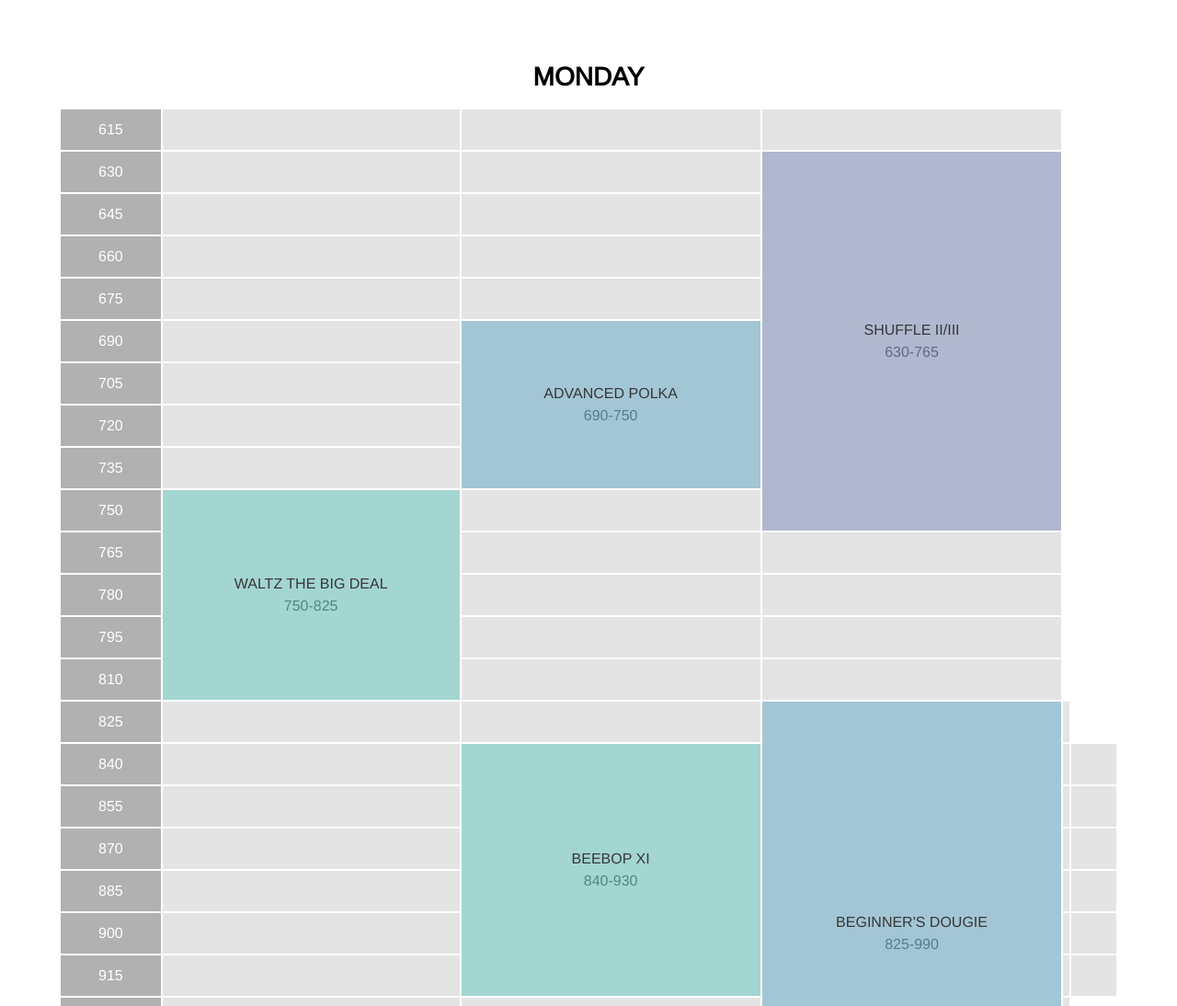
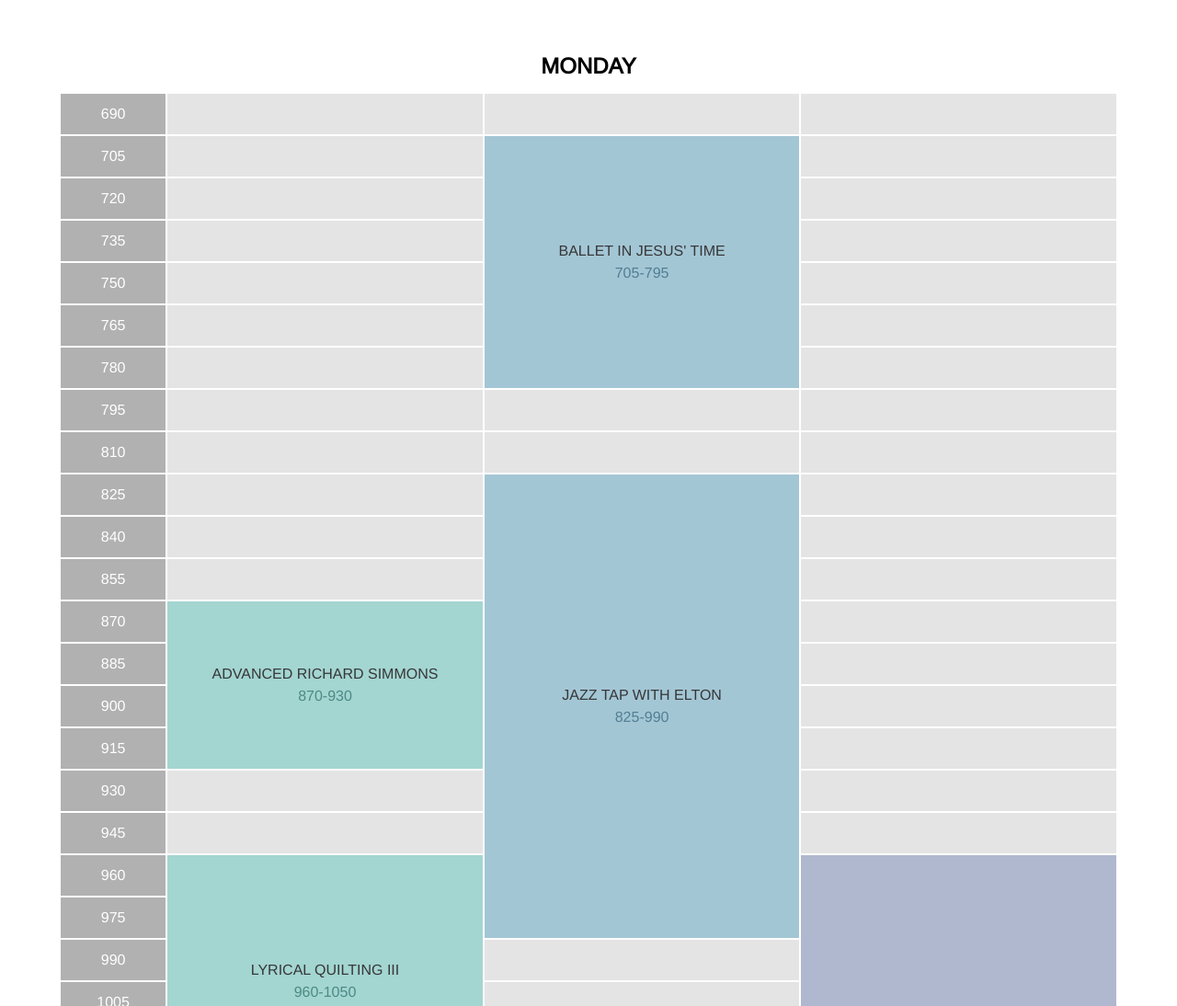
Before and after one commit to fellowshipbiblechurch/fsd-schedule, a website: page public/index.html in a window 1280 px wide. Shown: the top 1094 px of the page at 92% size. Drawn offline with nearby package versions, Linux system fonts and the light colour scheme.

Commit message:
Finally working

```diff
--- a/public/js/app.js
+++ b/public/js/app.js
@@ -61,23 +61,25 @@ var buildEmptyRow = function(type, day, indexCells, classCells) {
 
 
 // create the studio class cells
-var createClassCells = function(classes, currentTime) {
+var createClassCell = function(currentTime, studioArray) {
 
-	// initialize empty cell content
-	var cellHTML = '';
+	// initialize cell as empty
+	var isEmpty = true,
+			cellHTML;
 
-	for (var i=0; i < classes.length; i++) {
+	for (var i=0; i < studioArray.length; i++) {
 
-		var studio = classes[i].studio.toLowerCase(),
-				title = classes[i].title,
-				link = classes[i].link,
-				timeAlpha = classes[i].alphaMinutesFull(),
-				timeOmega = classes[i].omegaMinutesFull(),
-				duration = classes[i].duration();
+		var studio = studioArray[i].studio.toLowerCase(),
+				title = studioArray[i].title,
+				link = studioArray[i].link,
+				timeAlpha = studioArray[i].alphaMinutesFull(),
+				timeOmega = studioArray[i].omegaMinutesFull(),
+				duration = studioArray[i].duration();
 
-		if (timeAlpha === currentTime) {
+		if(timeAlpha == currentTime) {
+			isEmpty = false;
 
-			cellHTML += '<td class="cell__class cell__class--studio-' + studio + '" rowspan=' + duration + '>';
+			cellHTML = '<td class="cell__class cell__class--studio-' + studio + '" rowspan=' + duration + '>';
 			cellHTML += '<a href="' + link + '">';
 			cellHTML += '<span class="class__title">' + title + '</span>';
 			cellHTML += '<span class="class__times">' + timeAlpha + '-' + timeOmega + '</span>';
@@ -86,40 +88,45 @@ var createClassCells = function(classes, currentTime) {
 			break;
 
 		} else if (timeAlpha < currentTime && timeOmega > currentTime) {
+			isEmpty = false;
 			break;
-		} else {
-			cellHTML = '<td class="cell--blank">&nbsp;</td>';
 		}
 	}
+
+	if(isEmpty) {
+		cellHTML = '<td class="cell--blank">&nbsp;</td>';
+	}
+
 	return cellHTML;
 }
 
 
+// Loop through number of rows in given day, creating cells
 var buildSchedule = function(day) {
-
-	buildEmptyRow("alpha", day, 1, 3);
 
 	// initialize empty row content
 	var rowHTML	= '';
 
-	for (var i=1; i < howManyRows(day); i++) {
-
+	for (var i=0; i < howManyRows(day); i++) {
 		var indexTime = getScheduleAlphaTime(day) + 15*i;
 
 		rowHTML += '<tr>';
 		rowHTML += '<td class="cell__index">' + indexTime + '</td>';
-		rowHTML += createClassCells(studioA, indexTime);
-		rowHTML += createClassCells(studioB, indexTime);
-		rowHTML += createClassCells(studioC, indexTime);
+		rowHTML += createClassCell(indexTime, studioA);
+		rowHTML += createClassCell(indexTime, studioB);
+		rowHTML += createClassCell(indexTime, studioC);
 		rowHTML += '</tr>';
+// 	console.log(rowHTML);
 	}
 
-	$('.schedule__body').append(rowHTML);
-
-	buildEmptyRow("omega", day, 1, 3);
-
+	$('.schedule__body').html(rowHTML);
 }
 
-buildSchedule(monday);
+buildSchedule(tuesday);
+
+
+
+
+
 
 // Each day panel must be in carousel-like form
--- a/public/js/classes.js
+++ b/public/js/classes.js
@@ -34,10 +34,10 @@ var monday		= [],
 monday = [
 	new danceClass("A", "Waltz The Big Deal", "/a", 12, 30, 13, 45),
 	new danceClass("A", "Beebop XI", "/a", 14, 0, 15, 30),
-	new danceClass("B", "Advanced Polka", "/b", 11, 30, 12, 30),
-	new danceClass("B", "Beginner's Dougie", "/b", 13, 45, 16, 30),
-	new danceClass("C", "Shuffle II/III", "/c", 10, 30, 12, 45),
-	new danceClass("C", "Lindy", "/c", 16, 0, 18, 30)
+	new danceClass("B", "Advanced Polka", "/b", 12, 0, 13, 30),
+	new danceClass("B", "Beginner's Dougie", "/b", 13, 30, 15, 0),
+	new danceClass("C", "Shuffle II/III", "/c", 13, 15, 14, 45),
+	new danceClass("C", "Lindy", "/c", 15, 0, 16, 30)
 ];
 
 tuesday = [
@@ -81,7 +81,7 @@ function buildStudios(day) {
 	}
 }
 
-buildStudios(monday);
+buildStudios(tuesday);
 
 /*
 
--- a/scss/main.scss
+++ b/scss/main.scss
@@ -14,7 +14,7 @@ $font-stack-sans-serif: 'Arimo', 'Helvetica Neue', sans-serif;
 body {
 	margin: 0;
 	padding: 0;
-	font: 14px/1 $font-stack-sans-serif;
+	font: 12px/1 $font-stack-sans-serif;
 }
 
 .wrapper {
```
Also changed, not shown: public/css/main.css.
